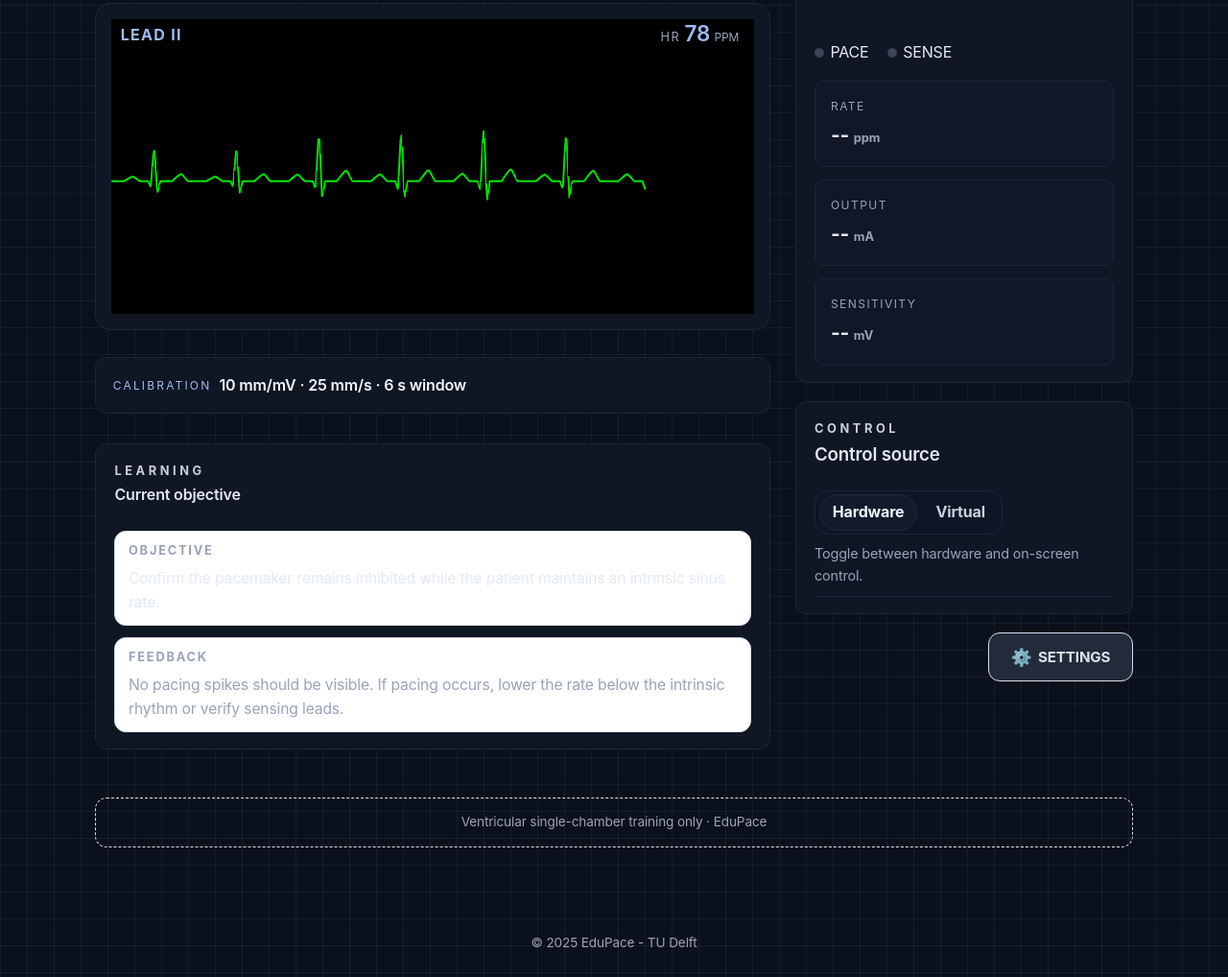
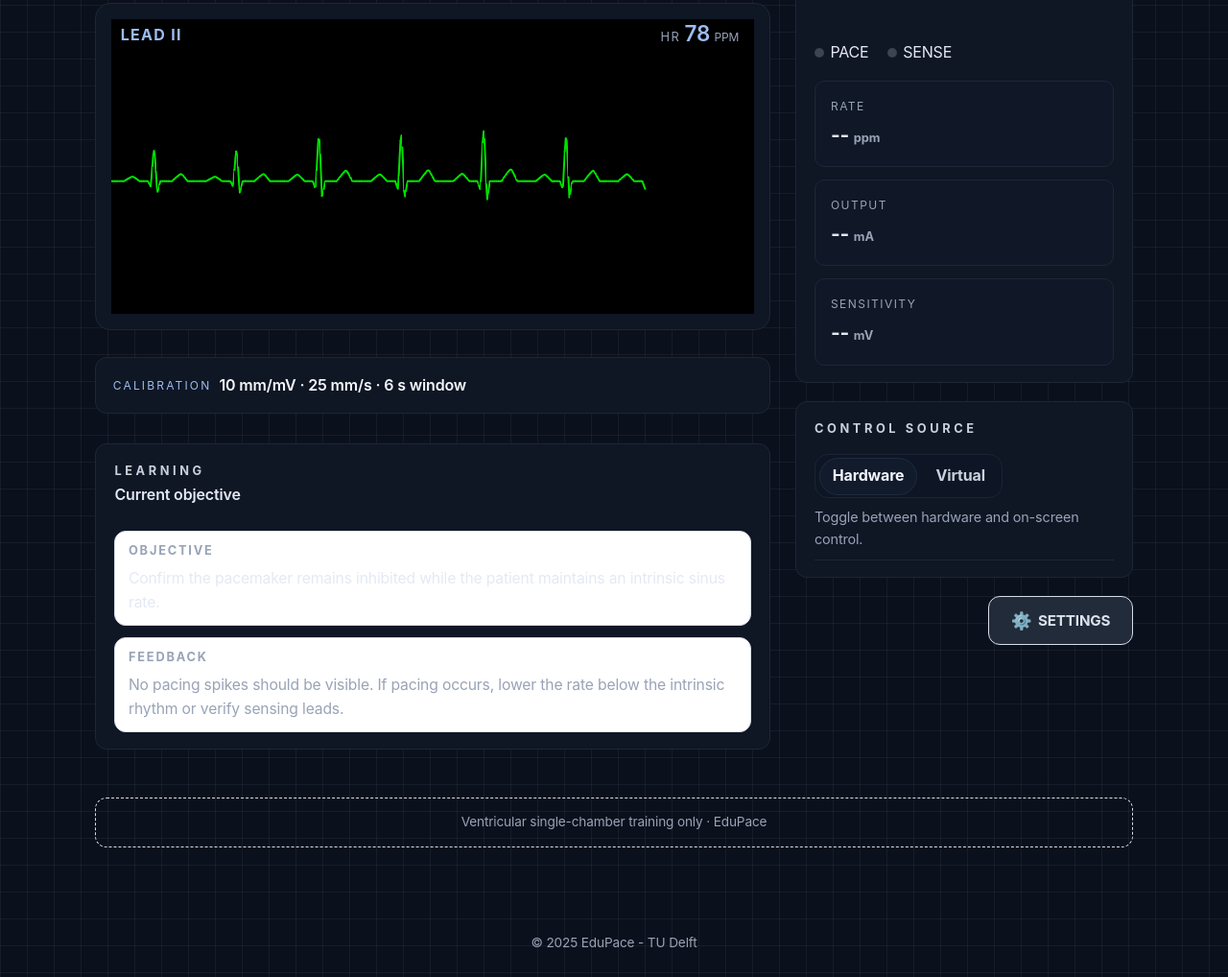
Before and after one commit to joonhaim/edupace, a plain HTML site: page simulator-interface/simulation.html in a window 1280 px wide. Shown: the part 470-1488 px from the top of the page at 96% size. Drawn offline with Linux system fonts and the light colour scheme.

Commit message:
Update simulation.html

```diff
--- a/simulator-interface/simulation.html
+++ b/simulator-interface/simulation.html
@@ -217,8 +217,7 @@
                             <div class="card control-stack">
                                 <div class="control-inline">
                                     <div class="card-heading compact">
-                                        <p class="eyebrow">Control</p>
-                                        <h3>Control source</h3>
+                                        <p class="eyebrow">Control source</p>
                                     </div>
                                     <div class="mode-toggle is-compact" role="radiogroup" aria-label="Input source">
                                     <label class="mode-pill">
```
